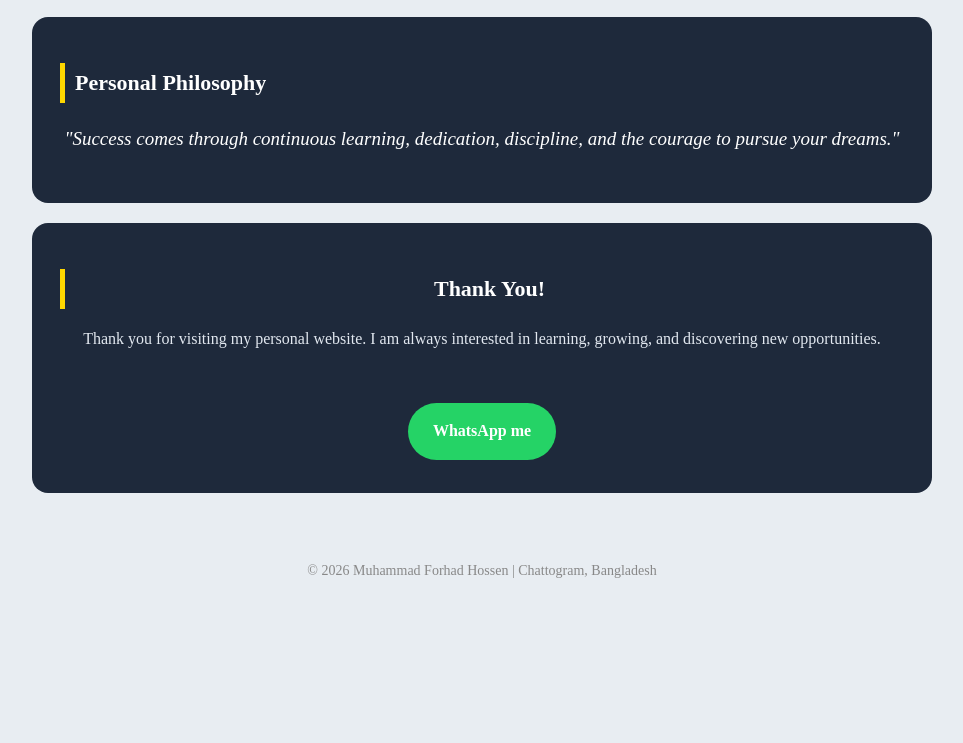
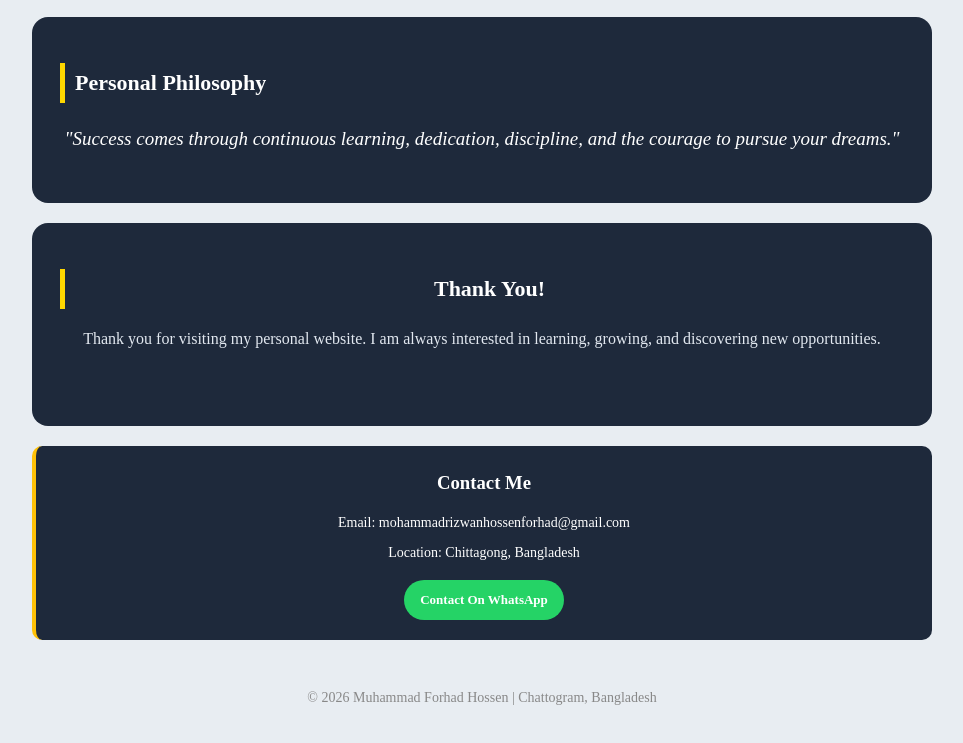
Before and after one commit to mohammadrizwanhossenforhad-pixel/forhad-official, a plain HTML site: page index.html in a window 1280 px wide. Shown: the part 3151-3894 px from the top of the page, without its empty margins (158-1121 px from the left). Before the commit the page ends 3767 px from the top, so only its background shows below. Drawn offline with Linux system fonts and the light colour scheme.

Commit message:
Update index.html

```diff
--- a/index.html
+++ b/index.html
@@ -110,8 +110,13 @@ li {margin-bottom:6px}
 <h2>Thank You!</h2>
 <p>Thank you for visiting my personal website. I am always interested in learning, growing, and discovering new opportunities.</p>
 <br>
-<a class="btn" href="https://wa.me/8801875893524">WhatsApp me</a>
 </div>
+  <div style="background:#1E293B; color:white; padding:20px; border-radius:10px; text-align:center; border-left:4px solid #FFC107;">
+<h3 style="margin:0 0 10px 0; text-align:center;">Contact Me</h3>
+<p style="margin:5px 0; font-size:14px; text-align:center;">Email: mohammadrizwanhossenforhad@gmail.com</p>
+<p style="margin:5px 0 15px 0; font-size:14px; text-align:center;">Location: Chittagong, Bangladesh</p>
+<a href="https://wa.me/8801873893524?text=Hello%20Forhad!" target="_blank" style="background:#25D366; color:white; padding:8px 16px; border-radius:25px; text-decoration:none; font-size:13px; font-weight:bold; display:inline-block;">Contact On WhatsApp</a>
+  </div>
 </div>
 <div class="footer">© 2026 Muhammad Forhad Hossen | Chattogram, Bangladesh</div>
 </body>
```
